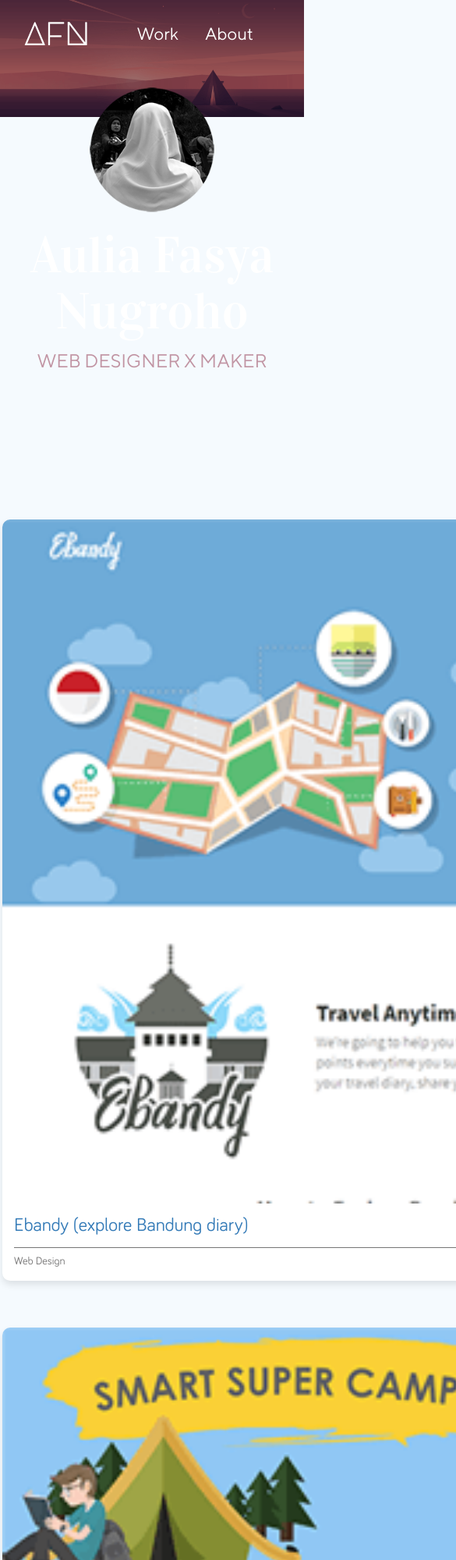
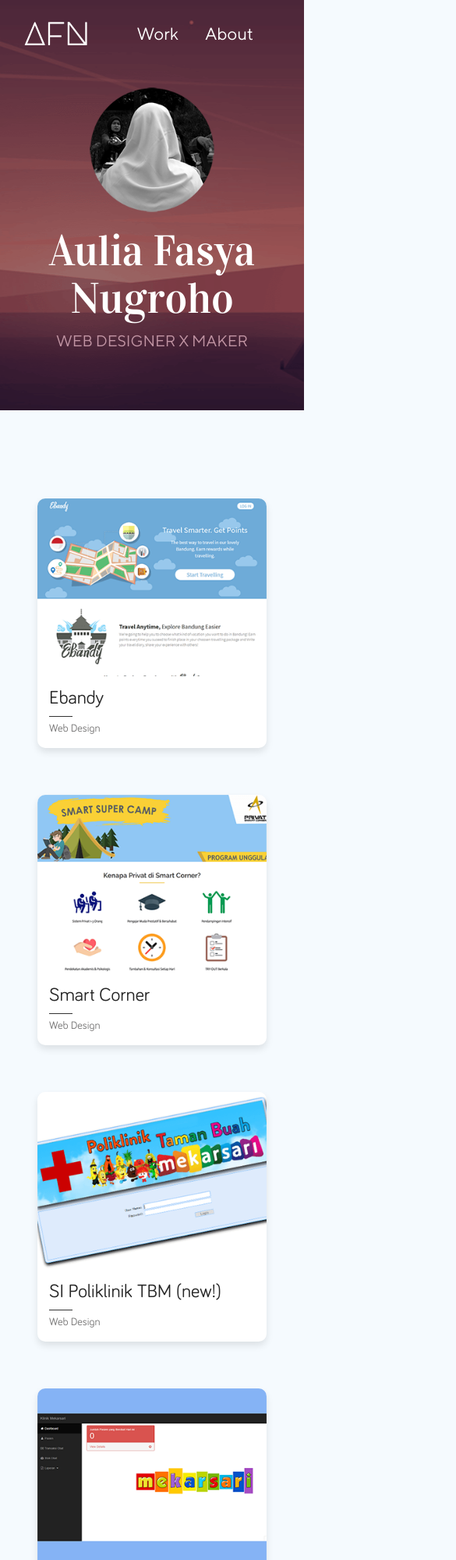
Before and after one commit to fasyauliuli/fasyauliuli.github.io, a plain HTML site: page index.html in a window 390 px wide. Shown: the top 2000 px of the page at 78% size, 585 px wide, since content can reach past the window. Drawn offline with Linux system fonts and the light colour scheme.

Commit message:
responsive
responsif? oke sip

```diff
--- a/assets/style/style.css
+++ b/assets/style/style.css
@@ -3,21 +3,19 @@
 }
 
 body {
-    background-color: #f5fafe;
+    background-color:  #f5fafe
 }
 
 header {
-    background-repeat: no-repeat;
-    background-size: 100%;
     position: relative;
 }
 
 .index {
-    background-image: url(../images/camp.png);
+    background: url(../images/camp.png) no-repeat center top fixed;
 }
 
 .about {
-    background-image: url(../images/tree.png)
+    background: url(../images/tree.png) no-repeat center top fixed;
 }
 
 .hero {
@@ -82,7 +80,7 @@ nav ul li a:hover {
     margin: 45px auto
 }
 
-.daftar-hasil .col-md-4 {
+.daftar-hasil .col-lg-4 {
     padding-top: 30px;
     padding-bottom: 30px
 }
@@ -116,6 +114,19 @@ nav ul li a:hover {
     margin: 0
 }
 
+.hasil-detail h2 a {
+    text-decoration: none;
+    color: #252525
+}
+
+.garis {
+    background-color: #333333;
+    height: 1px;
+    margin-bottom: 5px;
+    margin-top: 10px;
+    width: 30px
+}
+
 footer {
     text-align: center;
     background-color: #25142c;
@@ -147,7 +158,8 @@ footer > a:hover {
     text-decoration: none;
     border: 2px solid white;
     background-color: white;
-    border-radius: 35px
+    border-radius: 35px;
+    transition: ease-in 0.5s;
 
 }
 
@@ -194,7 +206,7 @@ footer p a:hover {
 
 .content-profile p {
     font-family: Bariol;
-    font-size: 20px;
+    font-size: 22px;
 }
 
 .profile {
@@ -229,6 +241,56 @@ footer p a:hover {
     font-size: 26px
 }
 
+.what-can p {
+    margin: 0
+}
+
 .col-md-6 {
     margin-top: 25px
 }
+
+@media screen and (max-width: 1200px){
+    .site-content {
+        width: 100%
+    }
+
+    .row {
+        margin: 0 30px
+    }
+
+    .col-lg-4 {
+        width: 50%;
+        float: left;
+    }
+}
+
+@media screen and (max-width: 820px){
+    .skill {
+        width: 100%
+    }
+}
+
+@media screen and (max-width:990px){
+    .skill {
+        text-align: center
+    }
+}
+
+@media screen and (max-width: 660px) {
+    .user h1 {
+        font-size: 55px
+    }
+
+    .bio {
+        font-size: 20px
+    }
+
+    .col-lg-4 {
+        width: 100%
+    }
+
+    .profile{
+        width: 100%;
+        padding: 0 30px
+    }
+}
--- a/index.html
+++ b/index.html
@@ -32,74 +32,74 @@
     <main>
         <div class="site-content">
             <div class="row daftar-hasil">
-                <div class="col-md-4">
+                <div class="col-lg-4">
                     <div class="hasil">
                         <figure>
                             <a href="https://fasyuliuli.github.io/talentbandung.id/ebandy"><img src="assets/images/ebandy.png" alt="ebandy"></a>
                         </figure>
                         <div class="hasil-detail">
-                            <h2><a href="https://fasyuliuli.github.io/talentbandung.id/ebandy">Ebandy (explore Bandung diary)</a></h2>
-                            <hr />
+                            <h2><a href="https://fasyuliuli.github.io/talentbandung.id/ebandy">Ebandy</a></h2>
+                            <div class="garis"></div>
                             <p>Web Design</p>
                         </div>
                     </div>
                 </div>
-                <div class="col-md-4">
+                <div class="col-lg-4">
                     <div class="hasil">
                         <figure>
                             <a href="http://smarteducorner.com"><img src="assets/images/smart.png" alt="smart corner"></a>
                         </figure>
                         <div class="hasil-detail">
                             <h2><a href="http://smarteducorner.com">Smart Corner</a></h2>
-                            <hr />
+                            <div class="garis"></div>
                             <p>Web Design</p>
                         </div>
                     </div>
                 </div>
-                <div class="col-md-4">
+                <div class="col-lg-4">
                     <div class="hasil">
                         <figure>
                             <a href="http://sip-tbm.hostei.com"><img src="assets/images/tbm.png" alt="taman buah mekarsari-skripsi"></a>
                         </figure>
                         <div class="hasil-detail">
-                            <h2><a href="http://sip-tbm.hostei.com">Sistem Informasi Poliklinik TBM</a></h2>
-                            <hr />
+                            <h2><a href="http://sip-tbm.hostei.com">SI Poliklinik TBM (new!)</a></h2>
+                            <div class="garis"></div>
                             <p>Web Design</p>
                         </div>
                     </div>
                 </div>
-                <div class="col-md-4">
+                <div class="col-lg-4">
                     <div class="hasil">
                         <figure>
-                            <a href="http://politbm.netii.net"><img src="" alt="TBM-PKL"></a>
+                            <a href="http://politbm.netii.net"><img src="assets/images/pkl.png" alt="TBM-PKL"></a>
                         </figure>
                         <div class="hasil-detail">
-                            <h2><a href="http://politbm.netii.net">Sitem Informasi Poliklinik TBM (PKL)</a></h2>
-                            <hr />
+                            <h2><a href="http://politbm.netii.net">SI Poliklinik TBM</a></h2>
+                            <div class="garis"></div>
                             <p>Web Design</p>
                         </div>
                     </div>
                 </div>
-                <div class="col-md-4">
+                <div class="col-lg-4">
                     <div class="hasil">
                         <figure>
                             <a href="https://www.behance.net/gallery/58606611/Job-vacancy-posters"><img src="assets/images/mobile.png" alt="poster lowongan kerja"></a>
                         </figure>
                         <div class="hasil-detail">
                             <h2><a href="https://www.behance.net/gallery/58606611/Job-vacancy-posters">Job Vacancy Posters</a></h2>
-                            <hr />
+                            <div class="garis"></div>
                             <p>Graphic Design</p>
                         </div>
                     </div>
                 </div>
-                <div class="col-md-4">
+                <div class="col-lg-4">
                     <div class="hasil">
                         <figure>
                             <a href="https://www.behance.net/gallery/58575773/Quote-Design"><img src="assets/images/quote.jpg" alt="quote desain"></a>
                         </figure>
                         <div class="hasil-detail">
                             <h2><a href="https://www.behance.net/gallery/58575773/Quote-Design">Quote Design</a></h2>
-                            <hr />
+                            <div class="garis"></div>
                             <p>Graphic Design</p>
                         </div>
                     </div>
```
Also changed, not shown: about.html (+6 -6 lines), assets/images/code.png (added), assets/images/desain.png (added), assets/images/pkl.png (added).
